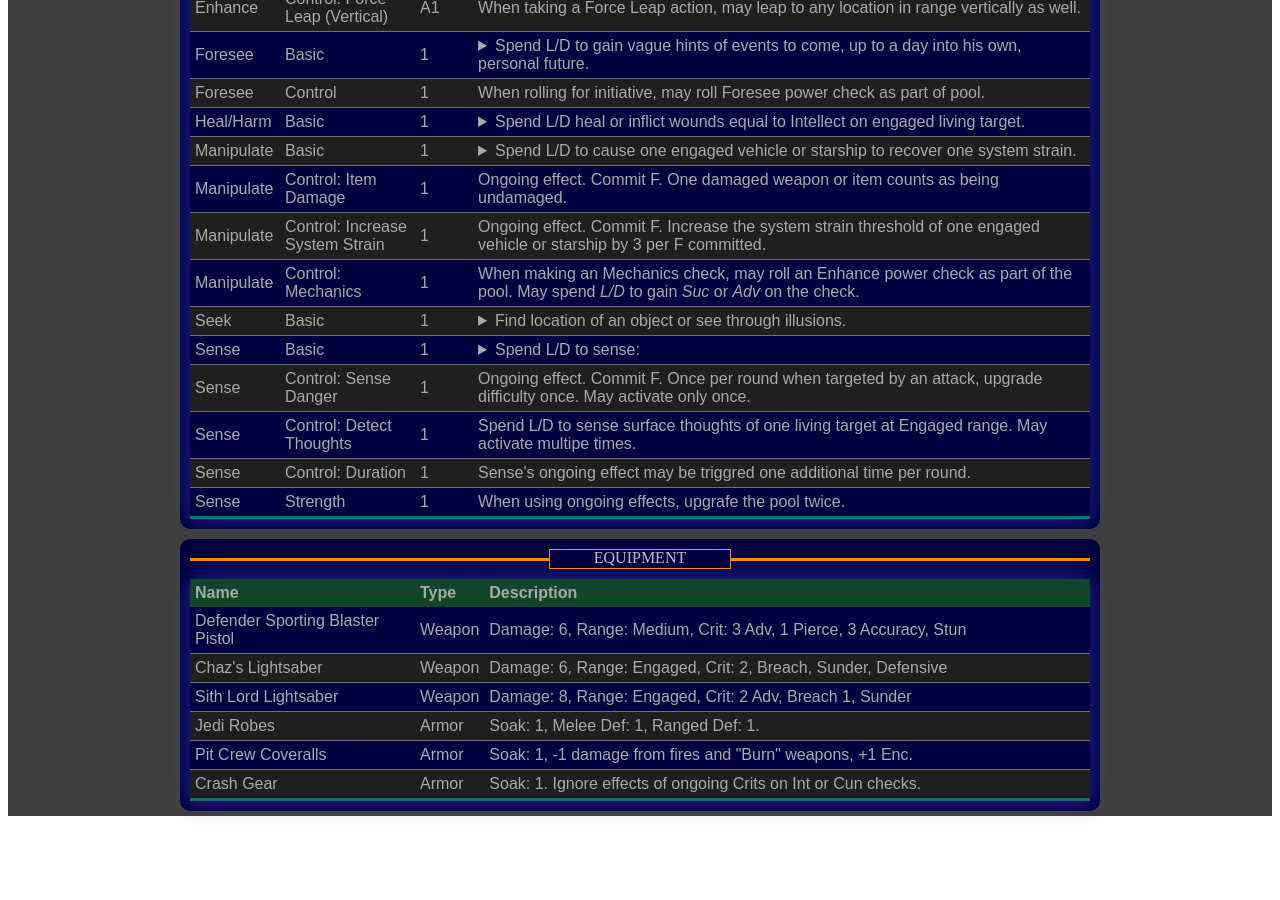
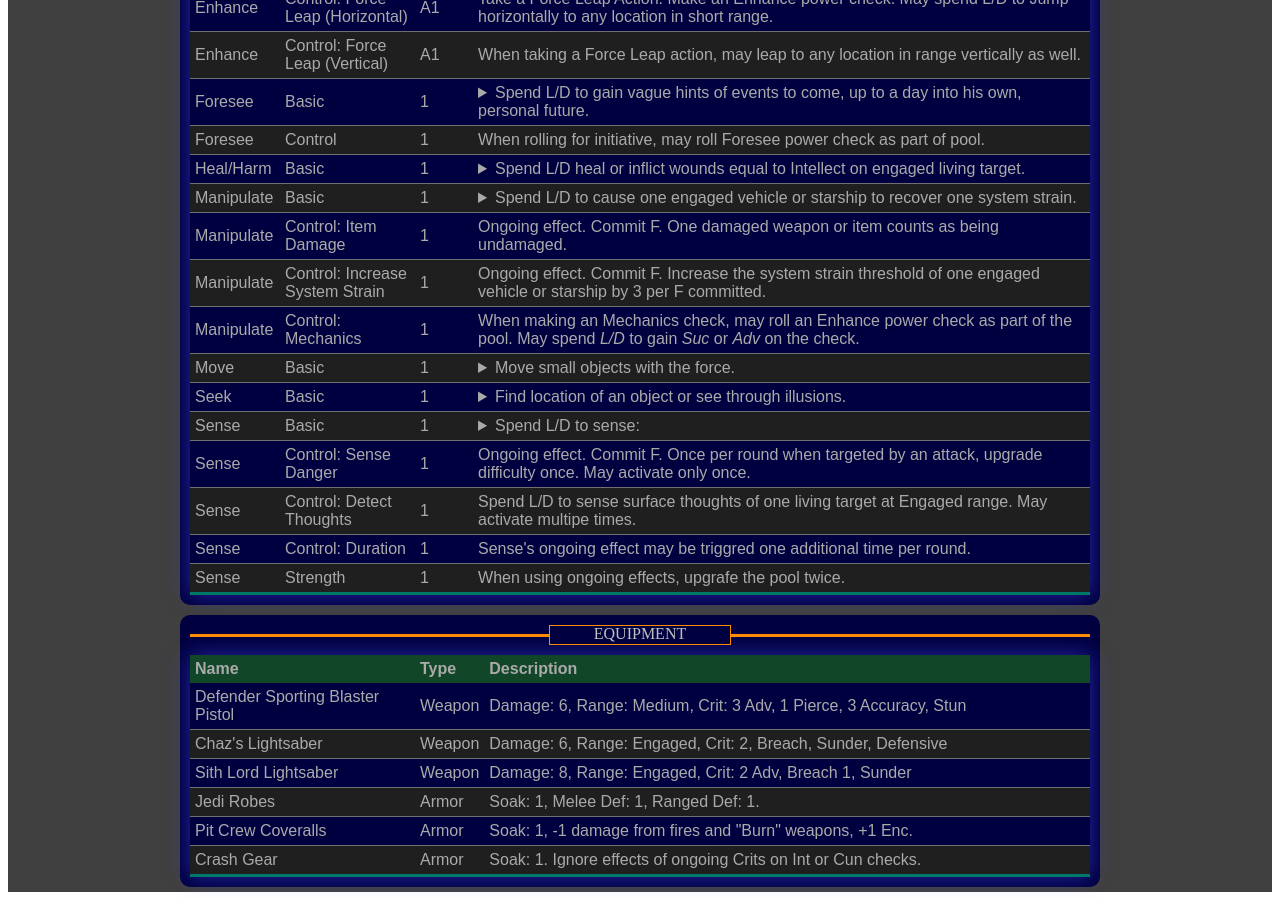
Before and after one commit to GrahamFrye/Conflicted-Alliances, a Jekyll site: the page characters/chaz/index.html, which Jekyll copies as it is, in a window 1280 px wide and 900 px high, scrolled down 2869 px. Built offline with Jekyll 4.4.1, drawn with Linux system fonts in a browser that asks for light colours; before the commit the page ends 3693 px from its top, so only the background shows below that; some of the changed text lies outside the part shown.

Commit message:
Update index.html
added Freerunning and Move:basic

```diff
--- a/characters/chaz/index.html
+++ b/characters/chaz/index.html
@@ -475,6 +475,13 @@
                   <td>Add +1 to Force Rating</td>
                 </tr>
                 <tr>
+                  <td>Freerunning</td>
+                  <td>AI</td>
+                  <td>Racer</td>
+                  <td>Spend 1 strain when making a Move maneuver to move to any location within short range.
+                    <span class="hide">Once per round. Must be some sort of path or object to travel on/across/up.</span></td>
+                </tr>
+                <tr>
                   <td>Full Throttle</td>
                   <td>A</td>
                   <td>Racer</td>
@@ -765,6 +772,19 @@
                   <td>When making an Mechanics check, may roll an Enhance power check as part of the pool. May spend <em>L/D</em> to gain <em>Suc</em> or <em>Adv</em> on the check.</td>
                 </tr>
                 <tr>
+                  <td>Move</td>
+                  <td>Basic</td>
+                  <td>1</td>
+                  <td>
+                    <details>
+                      <summary>Move small objects with the force.</summary>
+                      May spend <em>L/D</em> to move one object of silhouette 0 that is within short range up to his maximum range,
+                      The default maximum range is short. Activate only once.
+                      (Force & Destiny, p298)
+                    </details>
+                    </td>
+                </tr>
+                <tr>
                   <td>Seek</td>
                   <td>Basic</td>
                   <td>1</td>
```
